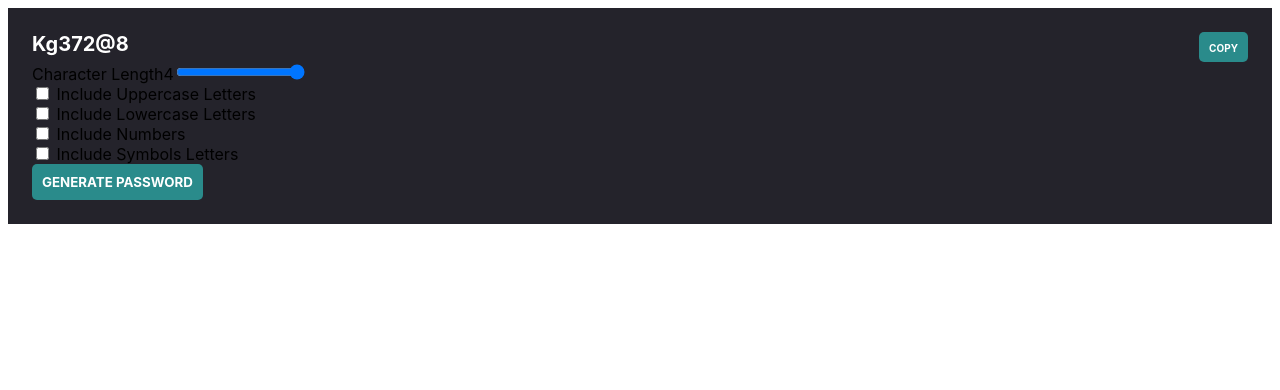
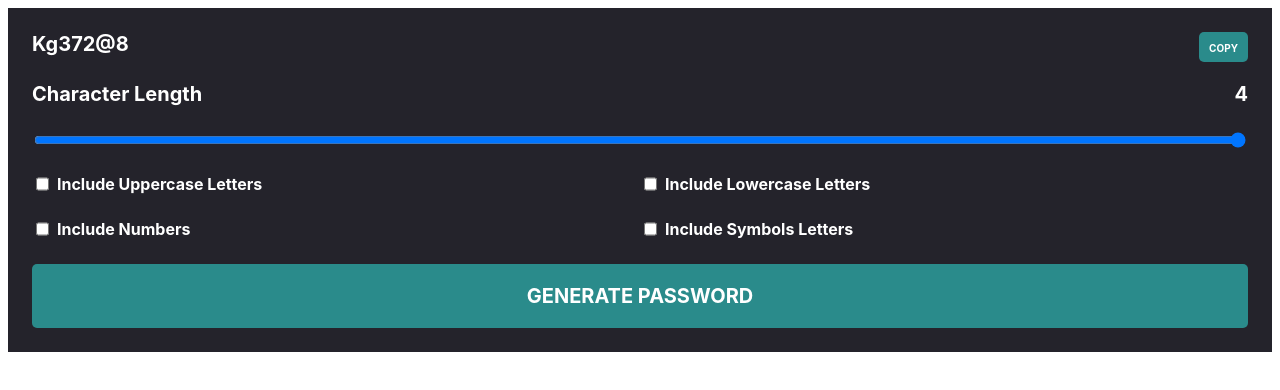
Before and after one commit to Ashutoshupadhyay23/React-Interview_practice, a React (Vite) app in the folder passwordGenerator/: page / in a window 1280 px wide. Shown: the top 390 px of the page. Built offline with nearby package versions, Linux system fonts and the light colour scheme.

Commit message:
done with css

```diff
--- a/passwordGenerator/src/App.css
+++ b/passwordGenerator/src/App.css
@@ -13,6 +13,7 @@
   justify-content: space-between;
   font-size: 20px;
   font-weight: 700;
+  padding-bottom: 20px;
 }
 
 button{
@@ -30,3 +31,40 @@
   height: 30px;
   font-size: 10px;
 }
+
+.charLength{
+  display: flex;
+  flex-direction: column;
+  color: white;
+  font-size: 20px;
+  font-weight: 700;
+  padding-bottom: 24px
+}
+
+.charLength span{
+  weight: 100%;
+  display: flex;
+  justify-content: space-between;
+  padding-bottom: 24px;
+}
+
+.checkboxes{
+  display: grid;
+  grid-template-columns: auto auto;
+  font-family: Arial;
+  font-size: 16px;
+  font-weight: 700;
+  color: white;
+}
+
+.checkboxes div{
+  display: flex;
+  gap: 5px;
+  padding-bottom: 25px;
+}
+
+.generateBtn{
+  width: 100%;
+  font-size: 20px;
+  padding: 20px;
+}
```
